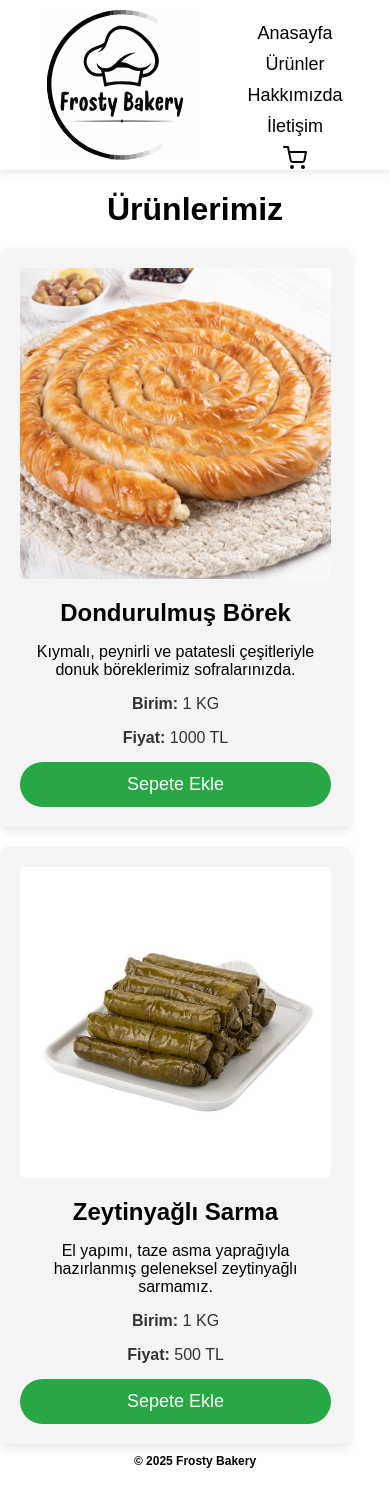
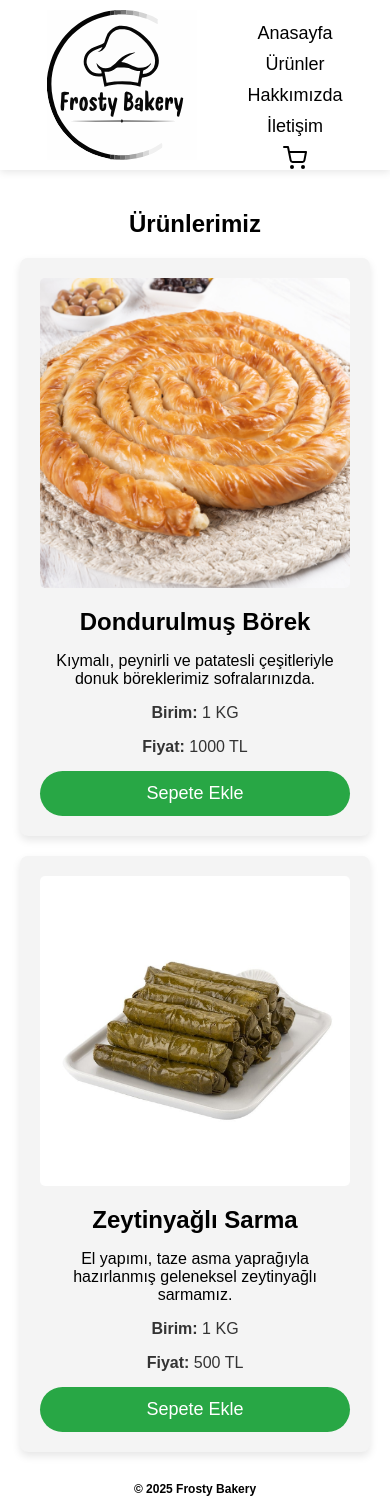
Before and after one commit to okangrcn/frostybakery, a React (Create React App) app: page /frostybakery/urunler in a window 390 px wide. Before the commit the page ends 1478 px from the top, so only its background shows below. Built offline with nearby package versions, Linux system fonts and the light colour scheme.

Commit message:
responsive iyileştirmeleri yapıldı

```diff
--- a/src/App.css
+++ b/src/App.css
@@ -4,22 +4,19 @@
   src: url(../public/fonts/handelson-four.otf) format('opentype');
 }
 
-*{
-  margin: 0;
-  padding: 0;
-  box-sizing: border-box;
-}
-
-body {
+html, body {
   font-family: 'Handelson Four', sans-serif;
   background-color: #f0f0f0;
-
+  height: 100%;
+  margin: 0;
+  display: flex;
+  flex-direction: column;
 }
 
 .App {
   display: flex;
   flex-direction: column;
-  min-height: 100vh;
+  min-height: 100%;
 }
 
 .header {
@@ -31,43 +28,8 @@ body {
 
 .main-content {
   flex: 1;
-  padding: 20px;
+  padding: 50px;
   background-color: white;
   text-align: center;
+  margin-bottom: 70px; /* Footer'a yakın boşluk */
 }
-
-.footer {
-  background-color: #333;
-  color: white;
-  text-align: center;
-  padding: 10px;
-}
-
-/* Responsive media queries */
-@media (max-width: 768px) {
-  .header h1 {
-    font-size: 24px;
-  }
-
-  .main-content h2 {
-    font-size: 20px;
-  }
-
-  .footer p {
-    font-size: 14px;
-  }
-}
-
-@media (max-width: 480px) {
-  .header h1 {
-    font-size: 20px;
-  }
-
-  .main-content h2 {
-    font-size: 18px;
-  }
-
-  .footer p {
-    font-size: 12px;
-  }
-}
--- a/src/Footer.css
+++ b/src/Footer.css
@@ -3,9 +3,10 @@
   color: black;              /* Siyah yazı */
   text-align: center;
   padding: 10px;
-    bottom: 0;
   width: 100%;
-    border-top: none;          /* Kenarlık kaldırıldı */
+  border-top: 0px solid #ddd; /* Üst sınır ekler */
+  position: relative;        /* Yerleşimi kontrol eder */
+  bottom: 0;                 /* Sayfa sonuna sabitler */
 }
 
 .footer p {
--- a/src/Hakkimizda.css
+++ b/src/Hakkimizda.css
@@ -10,8 +10,7 @@
     text-align: left; /* Metni sola yasla */
   }
 
-  .hakkimizda-container h1 {
-    font-size: 2rem;
+  .hakkimizda-container h2 {
     color: black;
     margin-bottom: 20px;
     text-align: center; /* Başlık ortalı */
--- a/src/Hakkimizda.js
+++ b/src/Hakkimizda.js
@@ -4,7 +4,7 @@ import './Hakkimizda.css';
 function Hakkimizda() {
   return (
     <div className="hakkimizda-container">
-      <h1>Hakkımızda</h1>
+      <h2>Hakkımızda</h2>
       <p>
         Yemekleri seviyor, ancak pratikliği de unutmuyoruz! <b>Frosty Bakery</b> olarak, donuk gıda sektöründe kaliteli ve lezzetli ürünlerle yerimizi sağlamlaştırmayı hedefliyoruz. Yüksek standartlara sahip üretim süreçlerimizle, her zaman taze ve sağlıklı alternatifler sunuyoruz. Müşterilerimize, zamanlarının değerli olduğunu bilerek, pratik ve lezzetli çözümler sunmayı amaçlıyoruz.
       </p>
--- a/src/Iletisim.css
+++ b/src/Iletisim.css
@@ -3,7 +3,7 @@
     margin: 0 auto;
     padding: 20px;
   }
-  .iletisim-container h1{
+  .iletisim-container h2{
     text-align: center;
     margin-bottom: 20px;
   }
--- a/src/Iletisim.js
+++ b/src/Iletisim.js
@@ -21,7 +21,7 @@ function Iletisim() {
 
   return (
     <div className="iletisim-container">
-      <h1>İletişim</h1>
+      <h2>İletişim</h2>
       <p><b>Frosty Bakery</b> ailesi olarak sınırsız destek sunuyoruz. Aşağıdaki formu kullanarak e-posta yoluyla bizimle kolayca iletişime geçebilirsin.</p>
       <form ref={form} onSubmit={sendEmail} className="iletisim-form">
         <div className="form-group">
--- a/src/Urunler.css
+++ b/src/Urunler.css
@@ -5,11 +5,11 @@
   justify-content: center;
   align-items: center;
   width: 100%;
-  padding: 0px;
+  padding: 20px;
 }
 
 /* Ürünler başlığı */
-.urunler-ana h1 {
+.urunler-ana h2 {
   margin-bottom: 20px; /* Başlık altına boşluk ekler */
 }
 
@@ -135,15 +135,8 @@
   transform: scale(1.1);
 }
 
-/* Mobil uyumlu düzenleme */
-@media (max-width: 1200px) {
+@media (max-width: 768px) {
   .urun-kart {
-    width: 45%; /* 2 kart için %45 genişlik */
+    width: 100%; /* 1 kart için %90 genişlik */
   }
 }
-
-@media (max-width: 768px) {
-  .urun-kart {
-    width: 90%; /* 1 kart için %90 genişlik */
-  }
-}
--- a/src/Urunler.js
+++ b/src/Urunler.js
@@ -46,8 +46,7 @@ function Urunler() {
 
   return (
     <div className="urunler-ana">
-      <h1>Ürünlerimiz</h1>
-
+      <h2>Ürünlerimiz</h2>
       {/* Navbar genişliğinde bir container */}
       <div className="urunler-container-wrapper">
         <div className="urunler-container">
```
Lines whose indentation alone changed are shown as unchanged.
